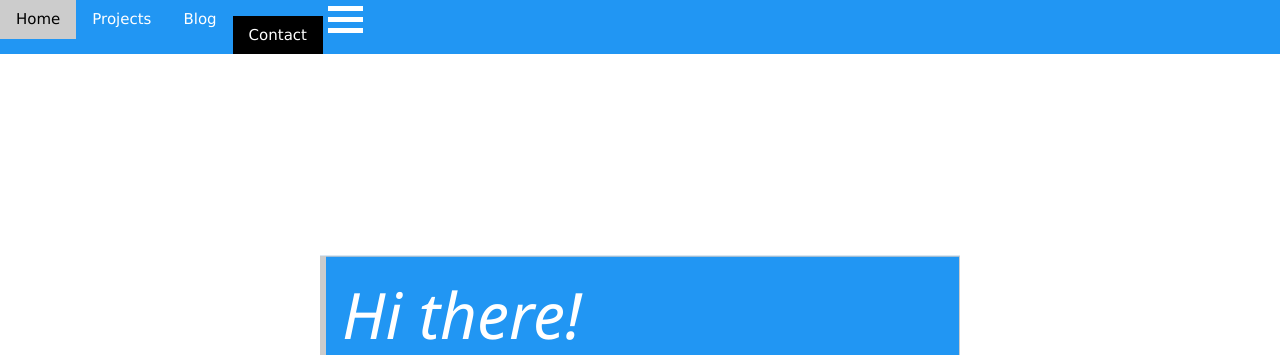
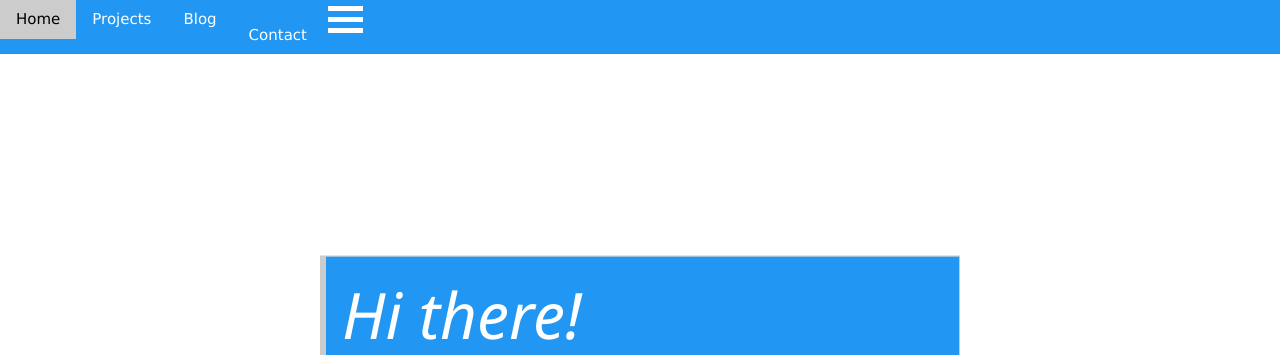
Before and after one commit to Debangan39/debangan39.github.io, a plain HTML site: page index.html in a window 1280 px wide. Shown: the top 355 px of the page. Drawn offline with nearby package versions, Linux system fonts and the light colour scheme.

Commit message:
Update index.html

```diff
--- a/index.html
+++ b/index.html
@@ -38,7 +38,7 @@
                     <a href="index.html" class="w3-button w3-bar-item">Home</a>
                     <a href="Projects.html" class="w3-button w3-bar-item">Projects</a>
                     <a href="blog.html" class="w3-button w3-bar-item">Blog</a>
-                    <button onclick="document.getElementById('id01').style.display='block'" class="w3-button w3-black">Contact</button>
+                    <button onclick="document.getElementById('id01').style.display='block'" class="w3-button w3-blue">Contact</button>
 
                     <div id="id01" class="w3-modal">
                         <div class="w3-modal-content">
```
